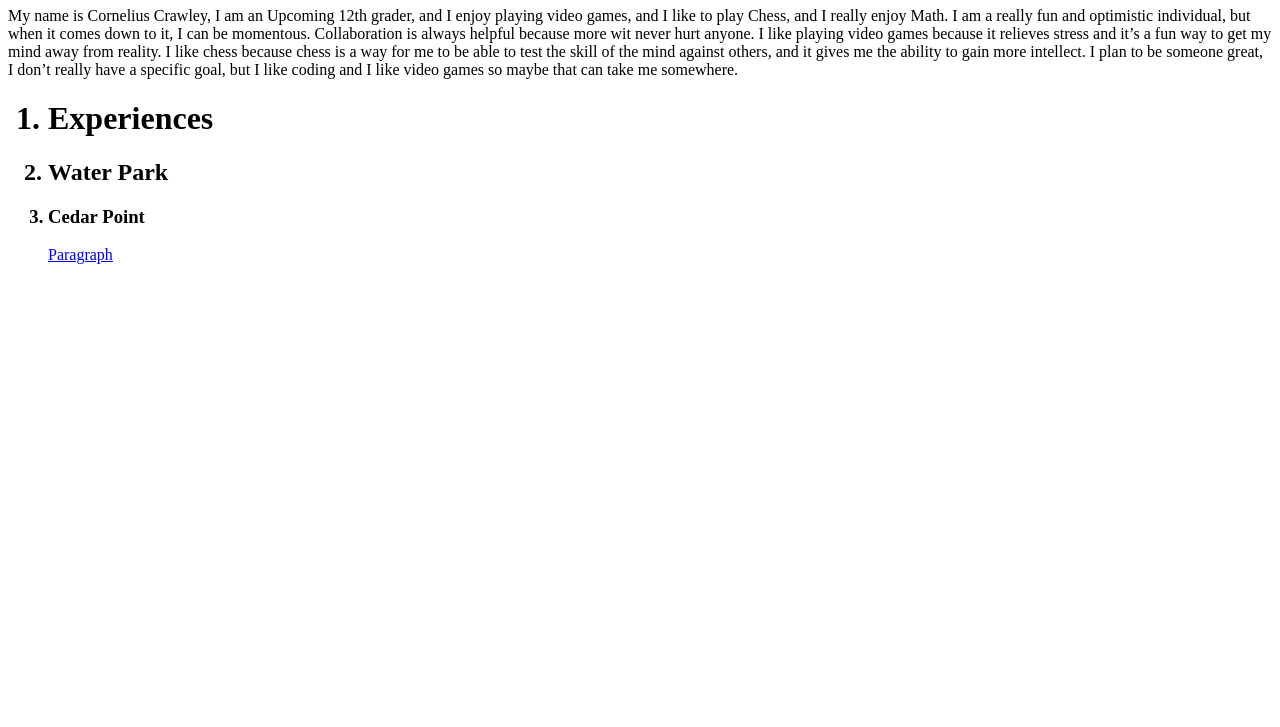
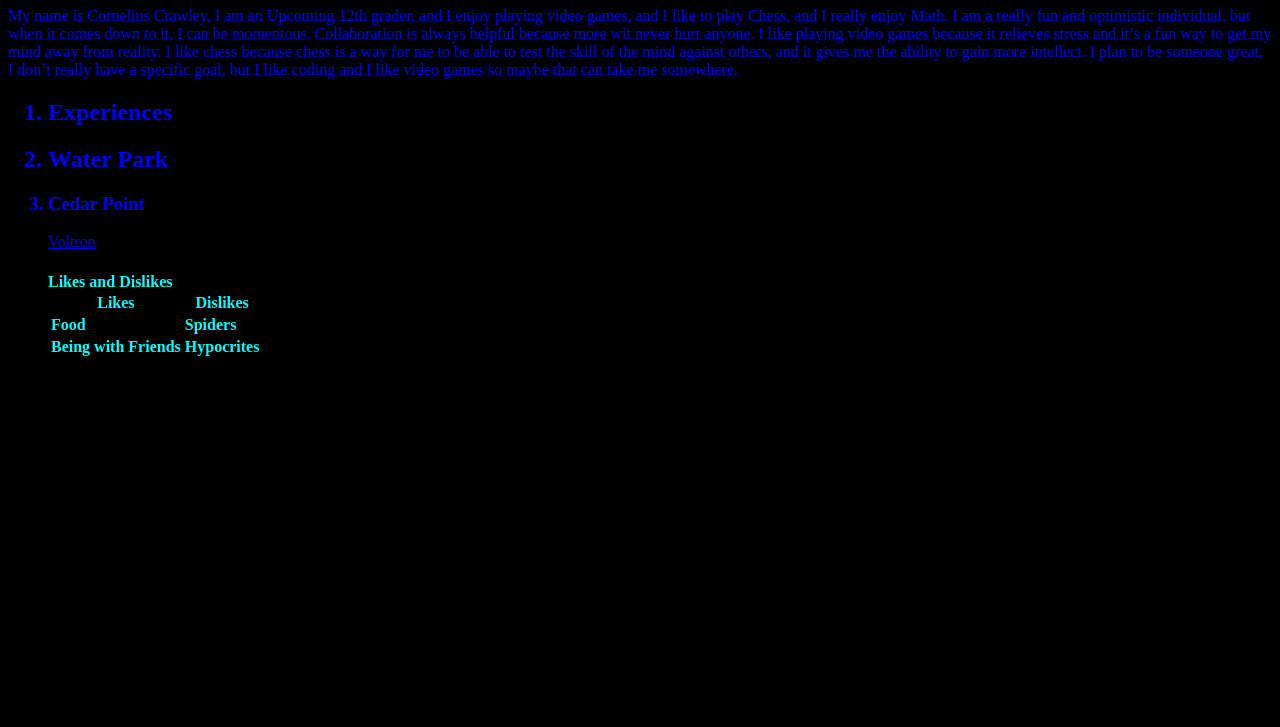
Before and after one commit to AC3Swiper/Portfolio, a plain HTML site: page index.html in a window 1280 px wide. Shown: the part 73-800 px from the top of the page. Drawn offline with Linux system fonts and the light colour scheme.

Commit message:
first commit

```diff
--- a/index.html
+++ b/index.html
@@ -1,6 +1,7 @@
 <!DOCTYPEHTML>
 <html>
     <head>
+        <link rel="stylesheet" href="style.css">
     </head>
     <body>
         <h1>
@@ -11,11 +12,30 @@
 I plan to be someone great, I don’t really have a specific goal, but I like coding and I like video games so maybe that can take me somewhere.
  </p>
     <ol>
-        <h1> <li> Experiences </h1> </li>
+        <h2> <li> Experiences </h2> </li>
         <h2> <li> Water Park  </h2> </li>
         <h3> <li> Cedar Point </h3> </li>
 
-<a href="para.html"> Paragraph </a>
+<a href="para.html"> Voltron </a>
+
+<h4> Likes and Dislikes
+
+<table>
+        <tr>
+            <th> Likes</th>
+            <th>Dislikes</th>
+
+        </tr>
+        <tr>
+            <td>Food
+            <td>Spiders
+        </tr>
+        <tr>
+            <td>Being with Friends
+            <td>  Hypocrites
+    </h4>
+    <div>
+
 
 
 
--- /dev/null
+++ b/style.css
@@ -0,0 +1,8 @@
+    body {color:blue;
+    }
+h1 {color:red;
+}
+h4 {color:cyan;
+}
+body {background-color:black;
+}
```
